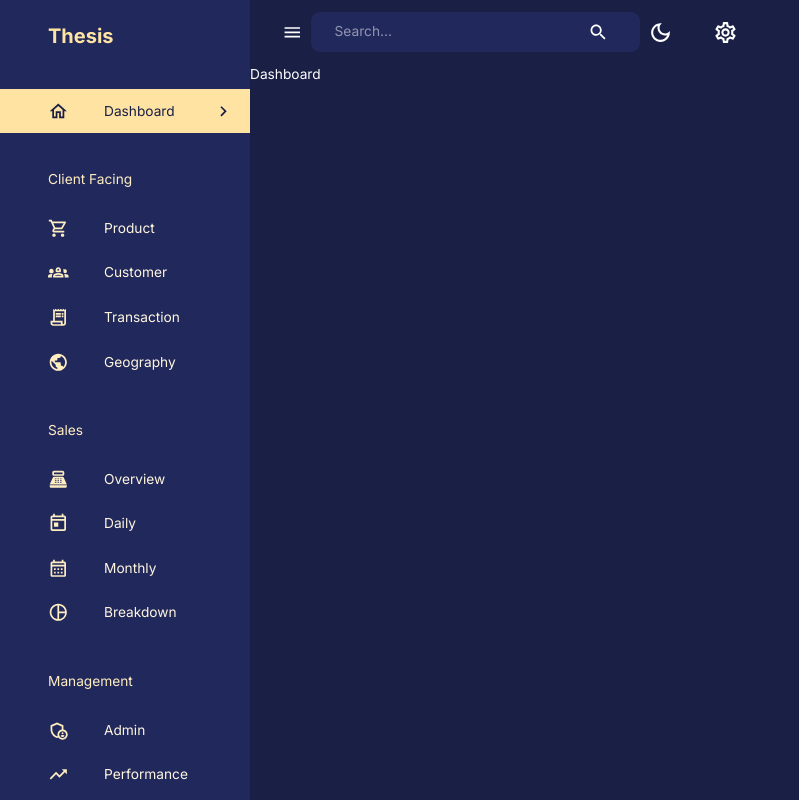
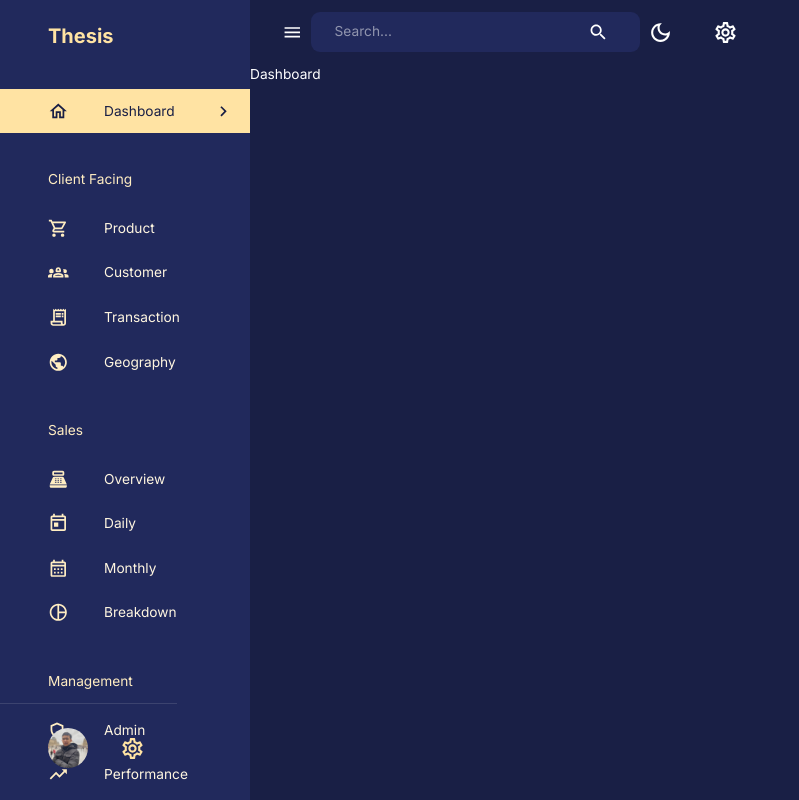
Before and after one commit to trungho1411/Customer-Management-Application, a React (Create React App) app in the folder client/: page /dashboard in a window 1280 px wide. Shown: the whole page, without its empty margins (0-799 px from the left). Built offline with nearby package versions, Linux system fonts and the light colour scheme; no server answers.

Commit message:
configure sidebar component in components/sidebar.jsx, displayed on screen

```diff
--- a/client/src/components/Sidebar.jsx
+++ b/client/src/components/Sidebar.jsx
@@ -1,6 +1,5 @@
 import React, { useState, useEffect } from 'react';
 import {
-  backdropClasses,
   Box,
   Divider,
   Drawer,
@@ -15,7 +14,7 @@
 } from '@mui/material';
 
 import {
-  SettingOutlined,
+  SettingsOutlined,
   ChevronLeft,
   ChevronRightOutlined,
   HomeOutlined,
@@ -193,6 +192,38 @@
               })}
             </List>
           </Box>
+          <Box position='absolute' bottom='2rem'>
+            <Divider />
+            <FlexBetween textTransform='none' gap='1rem' m='1.5rem 2rem 0 3rem'>
+              <Box
+                component='img'
+                alt='profile'
+                src={profileImage}
+                height='40px'
+                width='40px'
+                borderRadius='50%'
+                sx={{ objectFit: 'cover' }}
+              />
+              <Box textAlign='left'>
+                <Typography
+                  fontSize='0.8rem'
+                  sx={{ color: theme.palette.secondary[100] }}
+                >
+                  {user.name}
+                </Typography>
+                <Typography
+                  fontWeight='bold'
+                  fontSize='0.9rem'
+                  sx={{ color: theme.palette.secondary[200] }}
+                >
+                  {user.occupation}
+                </Typography>
+              </Box>
+              <SettingsOutlined
+                sx={{ color: theme.palette.secondary[300], fontSize: '25px' }}
+              />
+            </FlexBetween>
+          </Box>
         </Drawer>
       )}
     </Box>
--- a/client/src/scenes/layout/index.jsx
+++ b/client/src/scenes/layout/index.jsx
@@ -24,7 +24,7 @@
       />
       <Box>
         <NavBar
-          user={data || {}}
+          // user={data || {}}
           isSidebarOpen={isSidebarOpen}
           setIsSidebarOpen={setIsSidebarOpen}
         />
```
